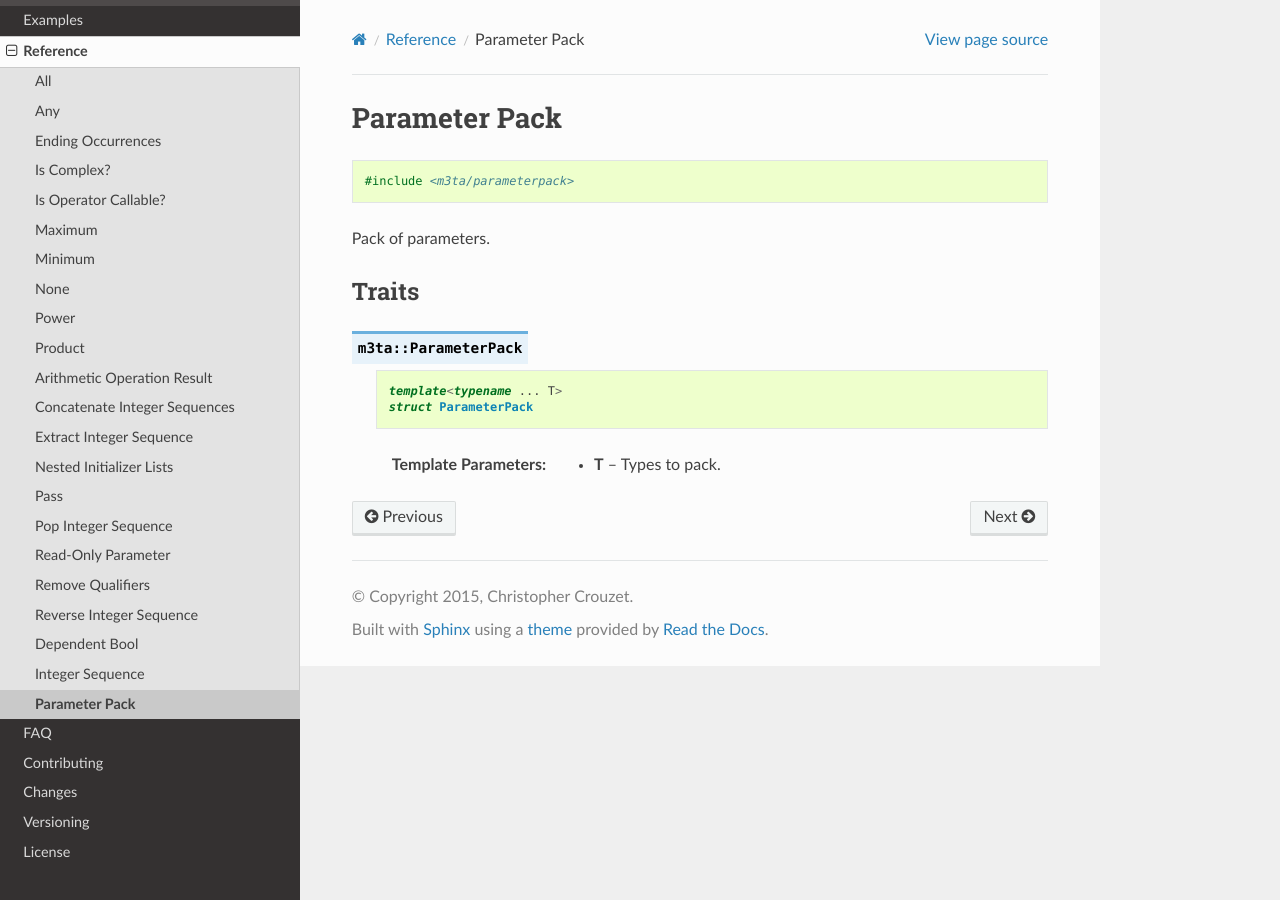
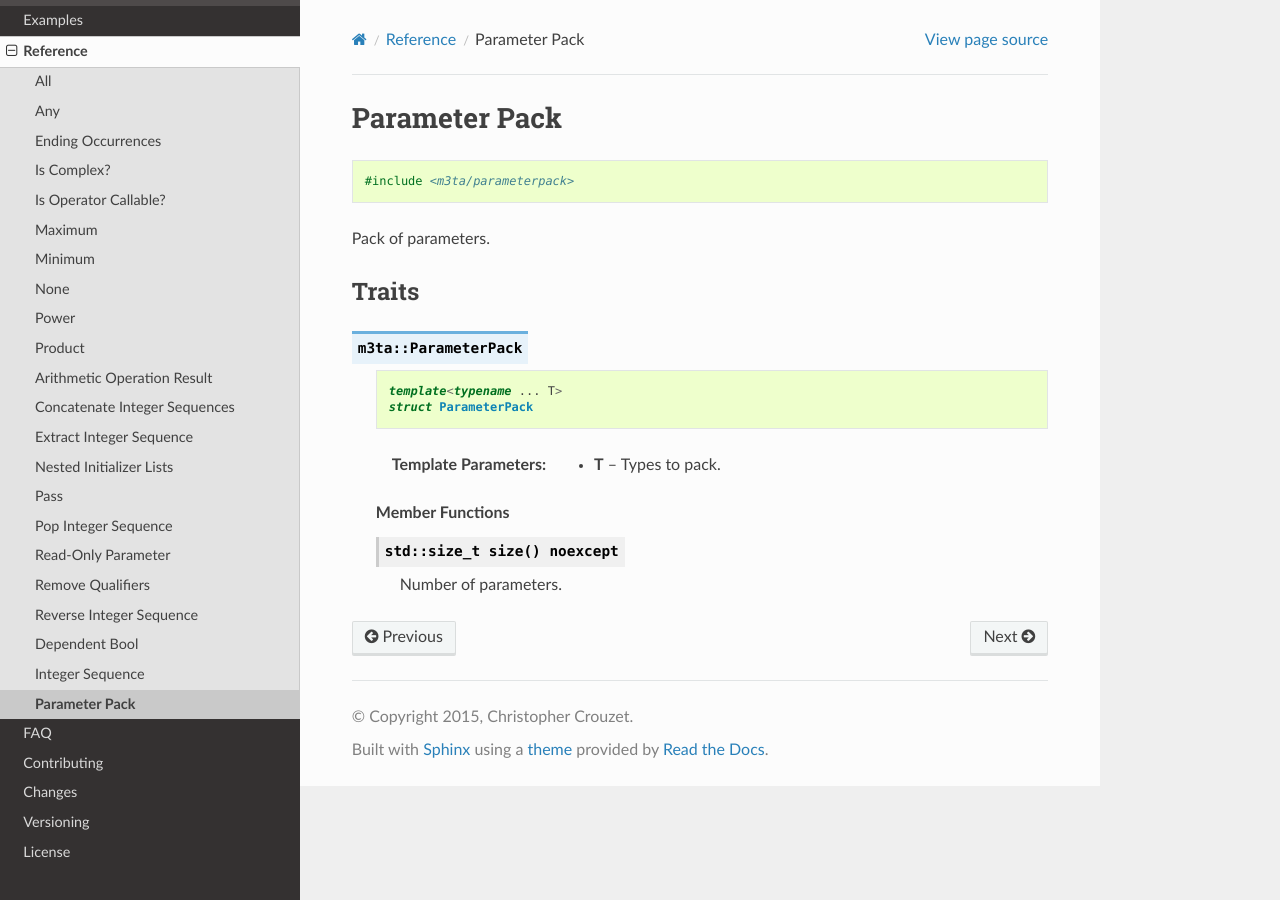
Before and after one commit to christophercrouzet/m3ta, a Sphinx documentation site: the page built from doc/m3ta/parameterpack.rst, in a window 1280 px wide. Built offline with Sphinx 7.4.7 and the Read the Docs theme 2.0.0, drawn with Linux system fonts in a browser that asks for light colours.

Commit message:
Add a `size` method to the `ParameterPack` trait.

```diff
--- a/doc/m3ta/parameterpack.rst
+++ b/doc/m3ta/parameterpack.rst
@@ -26,3 +26,10 @@ Traits
 
    :Template Parameters:
       - **T** – Types to pack.
+
+
+   .. rubric:: Member Functions
+
+   .. describe:: std::size_t size() noexcept
+
+      Number of parameters.
```
Also changed, not shown: 2 other files.
